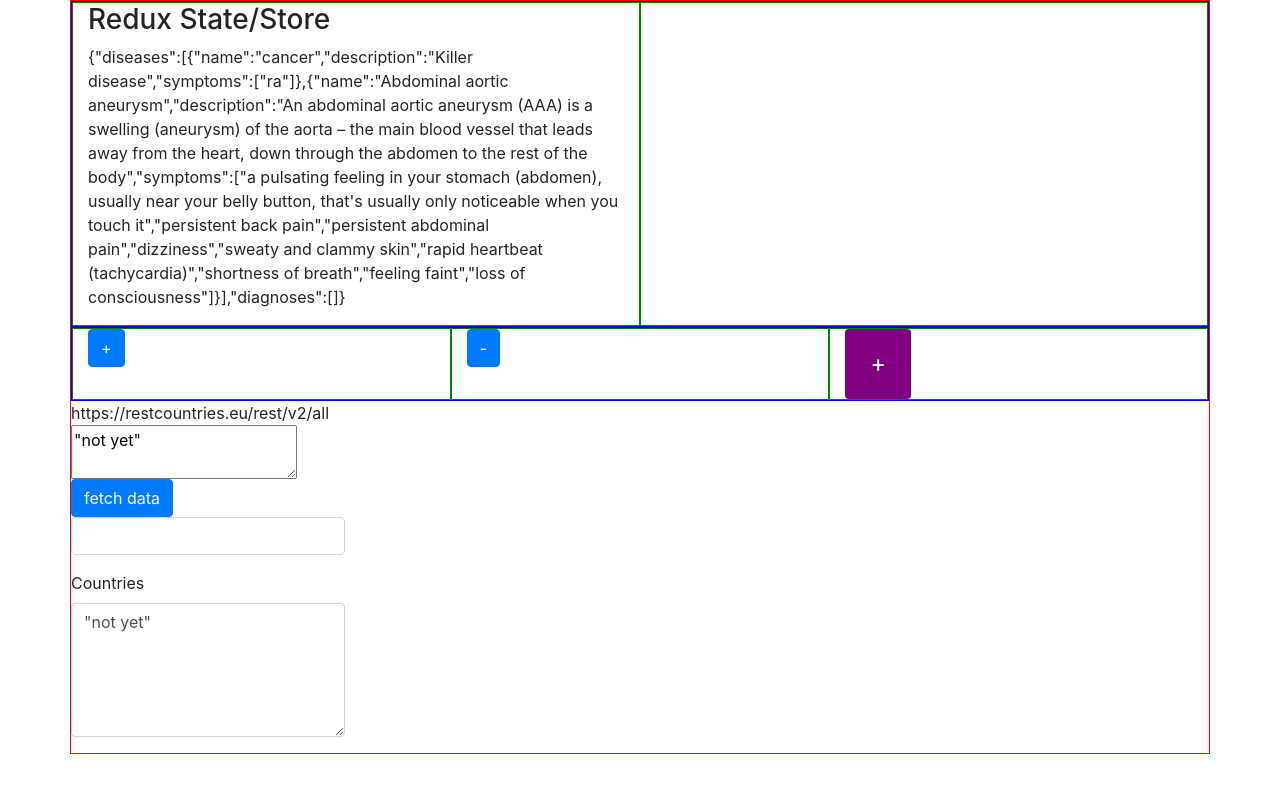
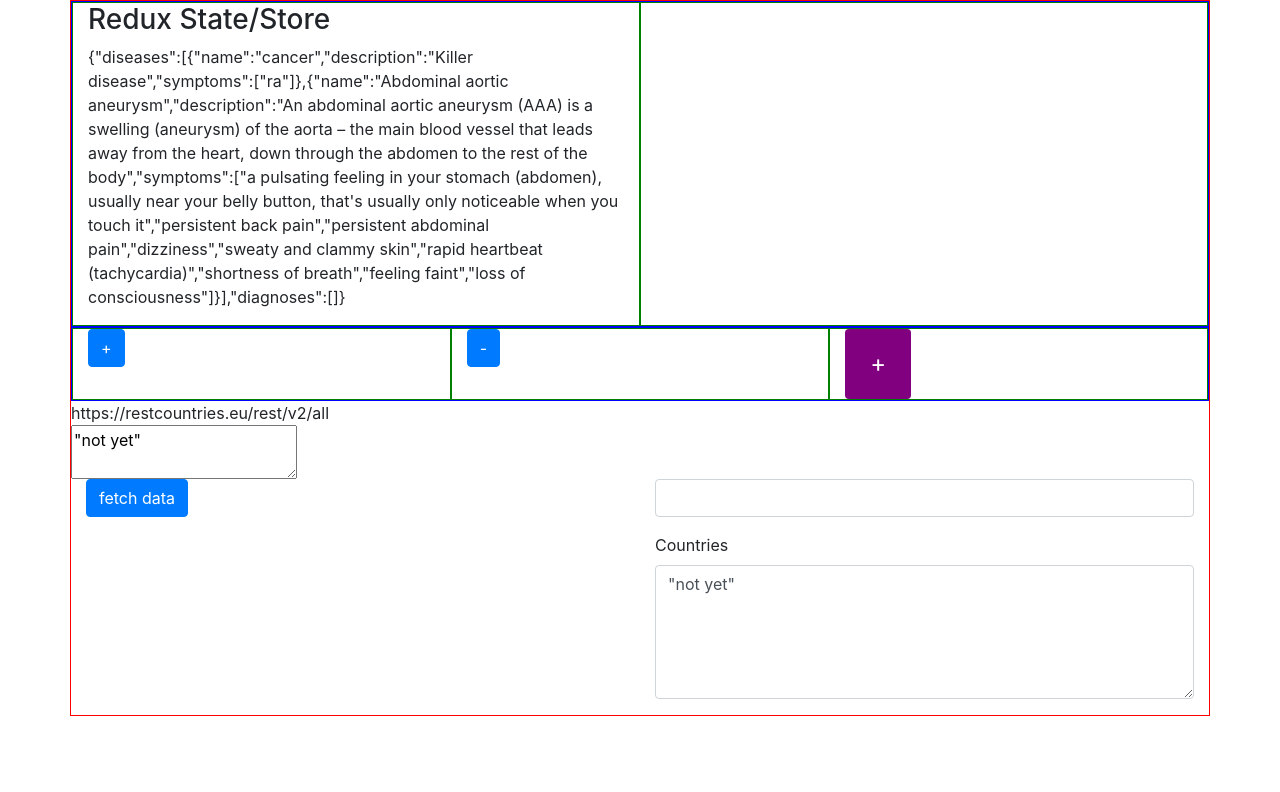
Before and after one commit to bob-smith-compass/redux-react-redux-saga-relay, a React (Create React App) app: page / in a window 1280 px wide. Shown: the top 792 px of the page. Built offline with nearby package versions, Linux system fonts and the light colour scheme.

Commit message:
fetch data WORKING <Container><Row><Col>

```diff
--- a/src/components/rest-call/RESTCall.jsx
+++ b/src/components/rest-call/RESTCall.jsx
@@ -4,7 +4,6 @@ import Container from 'react-bootstrap/Container';
 import Row from 'react-bootstrap/Row';
 import Col from 'react-bootstrap/Col';
 import Form from 'react-bootstrap/Form';
-import { from } from 'rxjs';
 
 
 const fetch = require('node-fetch');
@@ -19,7 +18,8 @@ const RESTCall = () => {
     const getData = () => {
         // setCountries({name: 'USA'}); // WORKS
         fetch('https://restcountries.eu/rest/v2/all').then( (res) => {
-            console.log(res);
+            console.log(res); // Pending Promise
+
             // ldata = res.clone().json();
             // console.log(ldata);
             // setCountries(ldata);
@@ -54,18 +54,20 @@ const RESTCall = () => {
           <textarea value={JSON.stringify(countries)} onChange={handleChange} />
         </Row>
         <Row>
+        <Col>
           <Button onClick={getData}>fetch data</Button>
-        </Row>
-        <Row>
+        </Col>
+        <Col>
           <Form>
             <Form.Group>
               <Form.Control type="textarea"></Form.Control>
             </Form.Group>
             <Form.Group controlId="countiesForm.CountryTextArea">
               <Form.Label>Countries</Form.Label>
-              <Form.Control as="textarea" rows="5" value={JSON.stringify(countries)} />
+              <Form.Control as="textarea" rows="5" value={JSON.stringify(countries)} onChange={handleChange} />
             </Form.Group>
           </Form>
+          </Col>
         </Row>
       </Container>
     );
```
